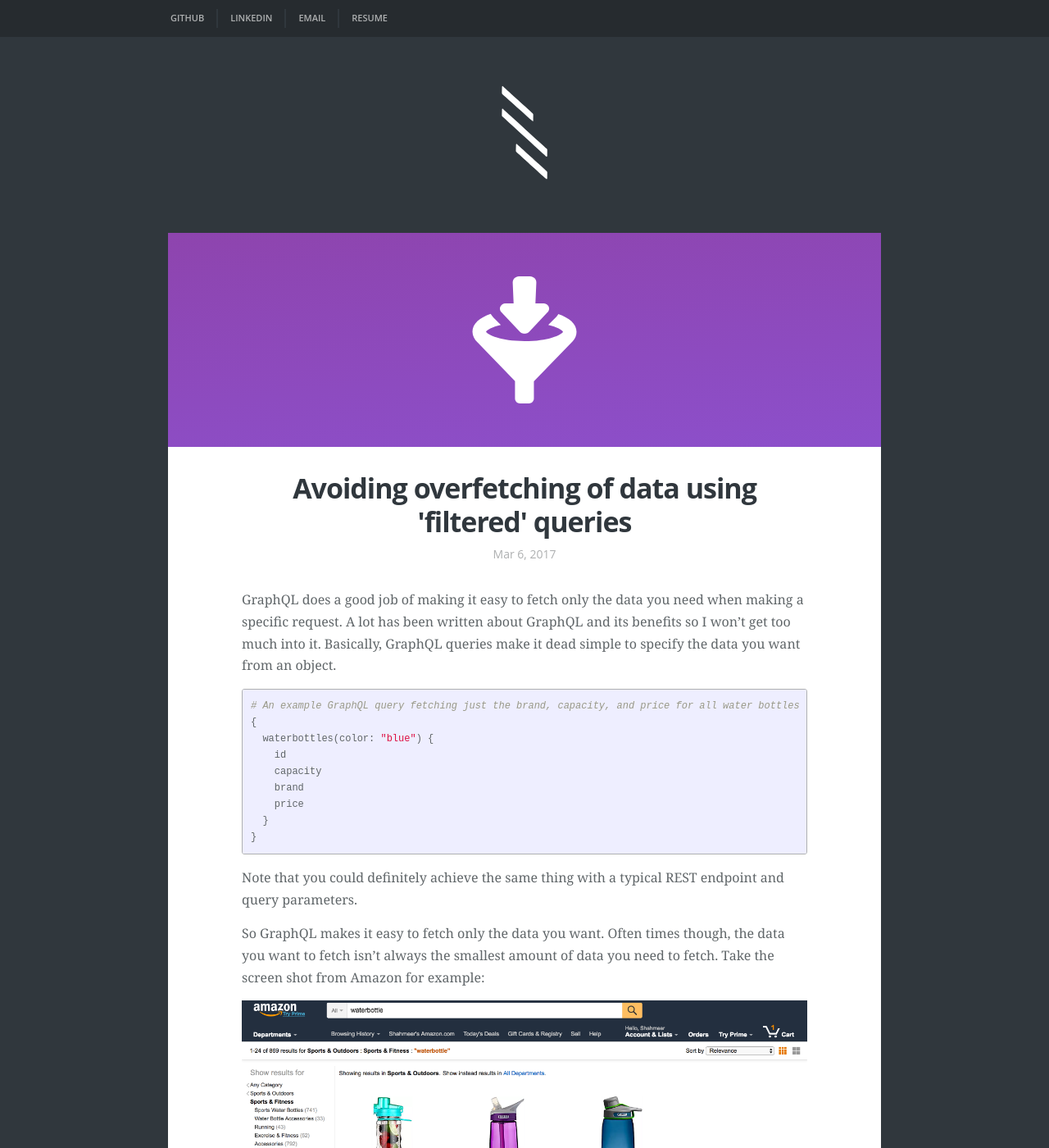
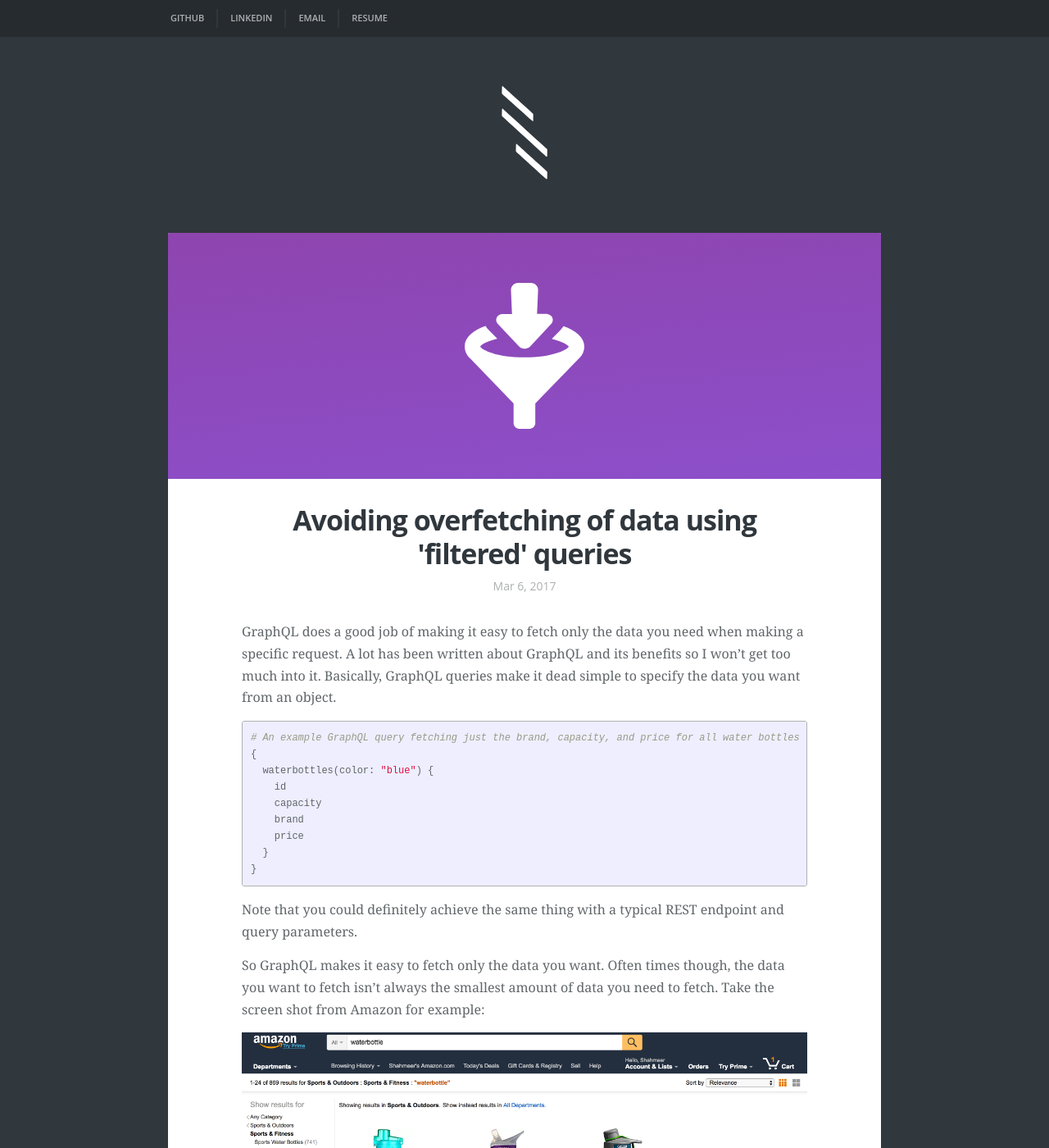
Before and after one commit to shamwow/shahmeer-jekyll, a Jekyll site: the page built from index.md, in a window 1280 px wide and 1400 px high. Shown: the whole window at 82% size. Built offline with Jekyll 4.4.1, drawn with Linux system fonts in a browser that asks for light colours.

Commit message:
Fix image borders

```diff
--- a/_layouts/home.html
+++ b/_layouts/home.html
@@ -6,7 +6,7 @@ layout: default
   {% for post in site.posts %}
     <div class="post-list_post post">
       {% if post.header_image %}
-        <a href="{{ post.url | relative_url }}"><img class="post_header-image" src="/assets/img/post_headers{{post.header_image}}"></a>
+        <a href="{{ post.url | relative_url }}"><div class="post_header-image" style="background-image: url('/assets/img/post_headers{{post.header_image}}')"></div></a>
       {% endif %}
 
       <div class="post_content">
--- a/_layouts/post.html
+++ b/_layouts/post.html
@@ -4,7 +4,7 @@ layout: default
 
 <div class="post">
   {% if page.header_image %}
-    <img class="post_header-image" src="/assets/img/post_headers{{page.header_image}}">
+    <div class="post_header-image" style="background-image: url('/assets/img/post_headers{{page.header_image}}')"></div>
   {% endif %}
 
   <div class="post_content">
--- a/_sass/layout.scss
+++ b/_sass/layout.scss
@@ -156,6 +156,7 @@ a.site-nav_page-link {
 .post {
   background: #fff;
   border-radius: 2px;
+  overflow: hidden;
   @include fadeInDown(0.7s);
 }
 
@@ -169,6 +170,14 @@ a.site-nav_page-link {
 
 .post_header-image {
   width: 100%;
+  height: 300px;
+  background-repeat: no-repeat;
+  background-size: cover;
+  background-position: center;
+
+  @media screen and (max-width: $small-device) {
+    height: 250px;
+  }
 }
 
 .post_meta {
```
